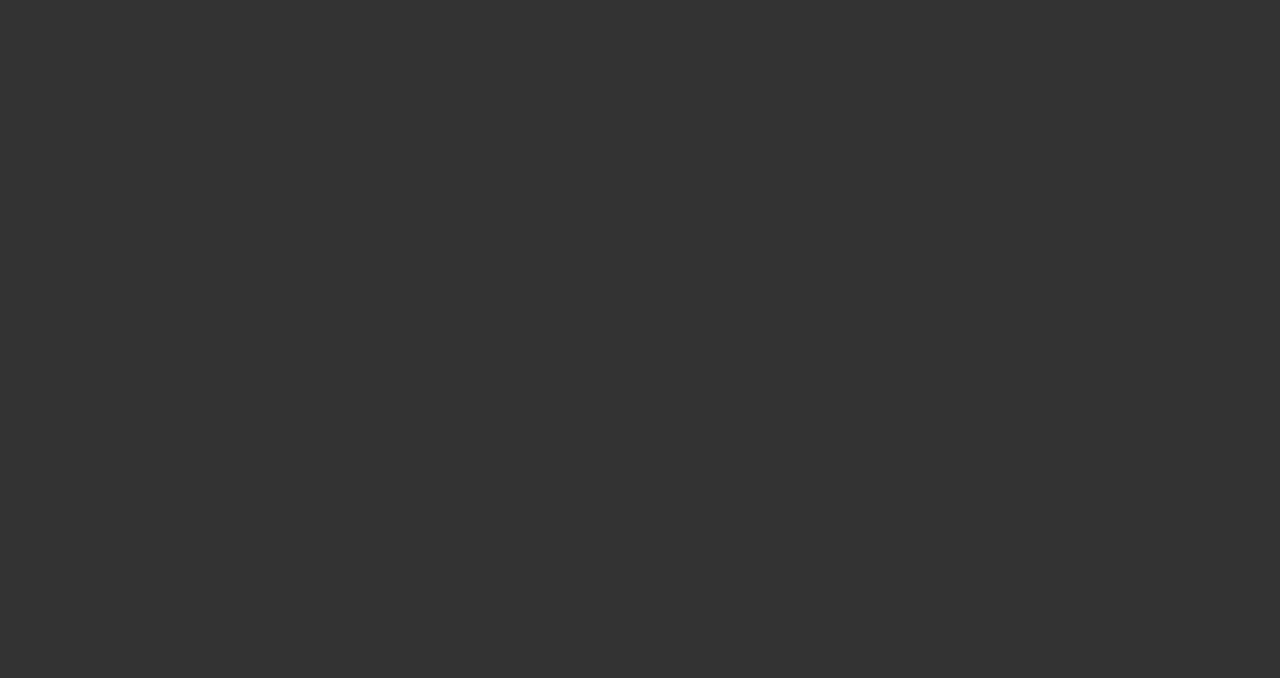
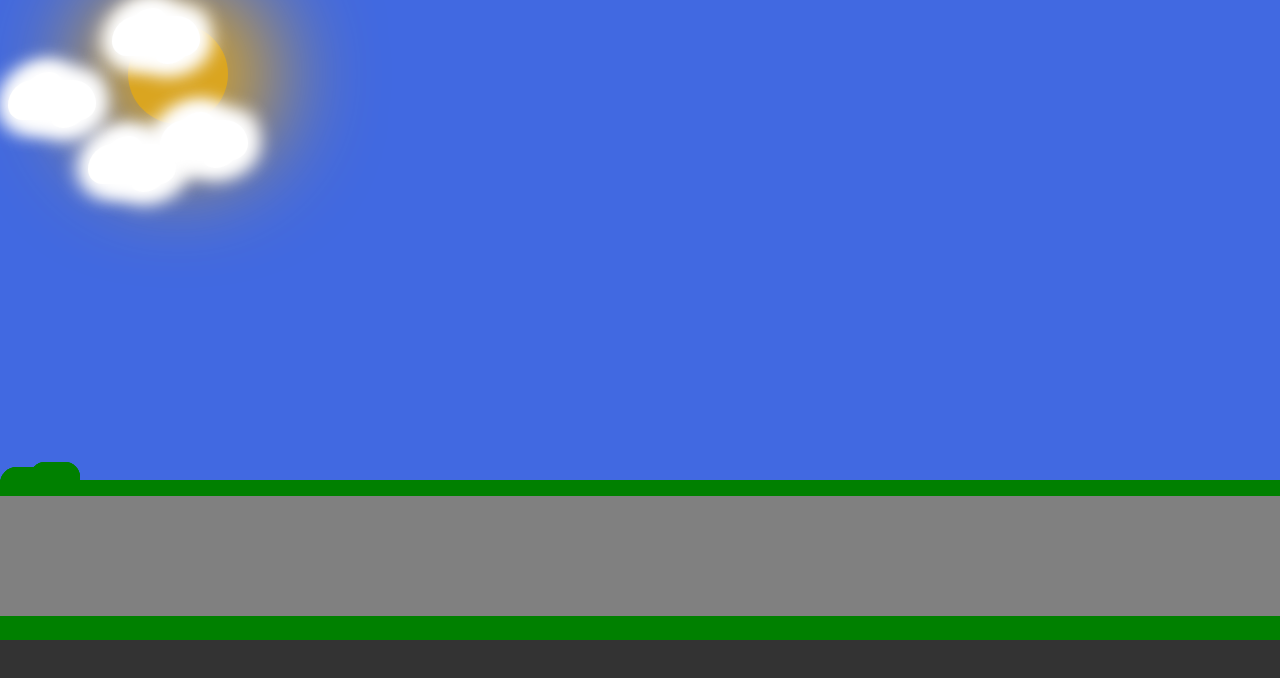
Before and after one commit to Krzysztof-G/Projekt---Animacjia-w-css, a plain HTML site: page index.html in a window 1280 px wide. Drawn offline with Linux system fonts and the light colour scheme.

Commit message:
Add style for clouds , sky, ground

```diff
--- a/index.html
+++ b/index.html
@@ -4,11 +4,56 @@
 		<meta charset="UTF-8" />
 		<meta http-equiv="X-UA-Compatible" content="IE=edge" />
 		<meta name="viewport" content="width=device-width, initial-scale=1.0" />
-		<link rel="stylesheet" href="./css/style.css" />
 		<link rel="preconnect" href="https://fonts.googleapis.com" />
 		<link rel="preconnect" href="https://fonts.gstatic.com" crossorigin />
 		<link href="https://fonts.googleapis.com/css2?family=Montserrat:wght@100;400;700&display=swap" rel="stylesheet" />
+		<link rel="stylesheet" href="./css/style.css" />
 		<title>Projekt - Animacja w css</title>
 	</head>
-	<body></body>
+	<body>
+		<section class="sky">
+			<div class="sun"></div>
+			<div class="clouds">
+				<div class="cloud"></div>
+				<div class="cloud"></div>
+				<div class="cloud"></div>
+				<div class="cloud"></div>
+			</div>
+			<div class="clouds">
+				<div class="cloud"></div>
+				<div class="cloud"></div>
+				<div class="cloud"></div>
+				<div class="cloud"></div>
+			</div>
+			<div class="clouds">
+				<div class="cloud"></div>
+				<div class="cloud"></div>
+				<div class="cloud"></div>
+				<div class="cloud"></div>
+			</div>
+			<div class="clouds">
+				<div class="cloud"></div>
+				<div class="cloud"></div>
+				<div class="cloud"></div>
+				<div class="cloud"></div>
+			</div>
+		</section>
+		<section class="ground">
+			<div class="grass">
+                <div class="fence">
+                    <div class="tree"></div>
+                    <div class="tree"></div>
+                </div>
+                <div class="fence">
+                    <div class="tree"></div>
+                    <div class="tree"></div>
+                </div>
+                <div class="fence">
+                    <div class="tree"></div>
+                    <div class="tree"></div>
+                </div>
+            </div>
+			<div class="road"></div>
+		</section>
+	</body>
 </html>
--- a/sass/style.scss
+++ b/sass/style.scss
@@ -1,2 +1,5 @@
 @use './utilities/reset' as *;
 @use './utilities/animation' as *;
+@use './utilities/sky' as *;
+@use './utilities/ground' as *;
+@use './utilities/cloud' as *;
--- /dev/null
+++ b/sass/utilities/_cloud.scss
@@ -0,0 +1,44 @@
+.clouds {
+	position: absolute;
+	&:nth-child(2) {
+		top: 8vh;
+		left: 10vh;
+	}
+	&:nth-child(3) {
+		top: 5vh;
+		left: 19vh;
+	}
+	&:nth-child(4) {
+		top: -8vh;
+		left: 13vh;
+	}
+	.cloud {
+		position: absolute;
+		top: 10vh;
+		left: 1vh;
+		height: 5vh;
+		width: 5vh;
+		background-color: #fff;
+		border-radius: 35px 0 25px 20px;
+		box-shadow: 0 0 20px 11px;
+		&:nth-child(2) {
+			position: absolute;
+			top: 9vh;
+			left: 3vh;
+			border-radius: 25px 15px 0 0;
+		}
+		&:nth-child(3) {
+			position: absolute;
+			top: 10vh;
+			left: 4vh;
+			width: 8vh;
+			border-radius: 25px 35px 25px 0;
+		}
+		&:nth-child(4) {
+			position: absolute;
+			top: 11vh;
+			left: 6vh;
+			border-radius: 0 0 25px 15px;
+		}
+	}
+}
--- /dev/null
+++ b/sass/utilities/_ground.scss
@@ -0,0 +1,35 @@
+.ground {
+	position: relative;
+	height: 20vh;
+	.road {
+		position: absolute;
+		top: 2vh;
+		height: 15vh;
+		width: 100%;
+		background-color: gray;
+	}
+	.grass {
+		position: absolute;
+		top: 0;
+		height: 20vh;
+		width: 100%;
+		background-color: green;
+		.fence {
+			position: relative;
+			.tree {
+				position: absolute;
+				top: -13px;
+				height: 30px;
+				width: 70px;
+				background-color: green;
+				border-radius: 25px 25px 20px 0;
+				&:nth-child(2) {
+					top: -18px;
+					left: 30px;
+					width: 50px;
+					border-radius: 25px 25px 25px 0;
+				}
+			}
+		}
+	}
+}
--- /dev/null
+++ b/sass/utilities/_sky.scss
@@ -0,0 +1,16 @@
+.sky {
+	position: relative;
+	height: 60vh;
+	width: 100%;
+	background-color: royalblue;
+	.sun {
+		position: absolute;
+		top: 5%;
+		left: 10%;
+		width: 100px;
+		height: 100px;
+		background-color: goldenrod;
+		border-radius: 50%;
+		box-shadow: 0 0 100px 50px goldenrod;
+	}
+}
```
Also changed, not shown: css/style.css, 1 other file.
